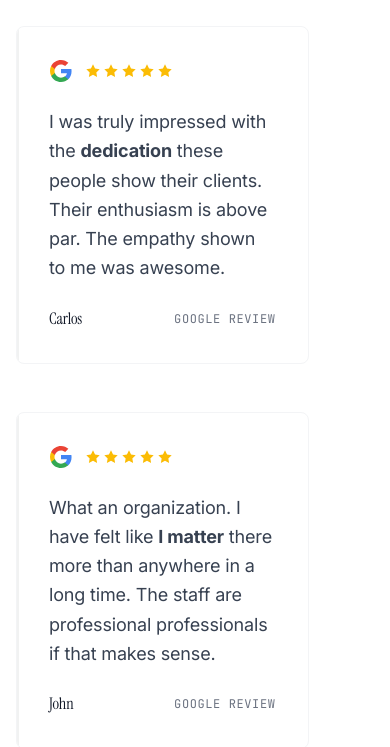
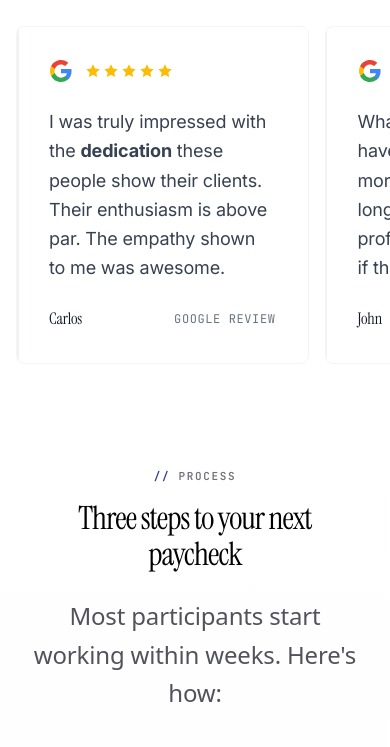
Before and after one commit to Darengb/aw, a React (Vite) app in the folder site/: page / in a window 390 px wide. Shown: the part 1622-2369 px from the top of the page. Built offline with nearby package versions, Linux system fonts and the light colour scheme.

Commit message:
Make testimonials-grid horizontal scroll on mobile

```diff
--- a/site/src/styles/globals.css
+++ b/site/src/styles/globals.css
@@ -2583,7 +2583,24 @@
       }
 
       .testimonials-grid {
-        grid-template-columns: 1fr;
+        display: flex;
+        gap: 1rem;
+        overflow-x: auto;
+        padding-bottom: 1rem;
+        scroll-snap-type: x mandatory;
+        -webkit-overflow-scrolling: touch;
+        scrollbar-width: none;
+        -ms-overflow-style: none;
+      }
+
+      .testimonials-grid::-webkit-scrollbar {
+        display: none;
+      }
+
+      .testimonials-grid .testimonial-card {
+        flex: 0 0 85%;
+        min-width: 280px;
+        scroll-snap-align: start;
       }
 
       .credentials-list {
```
